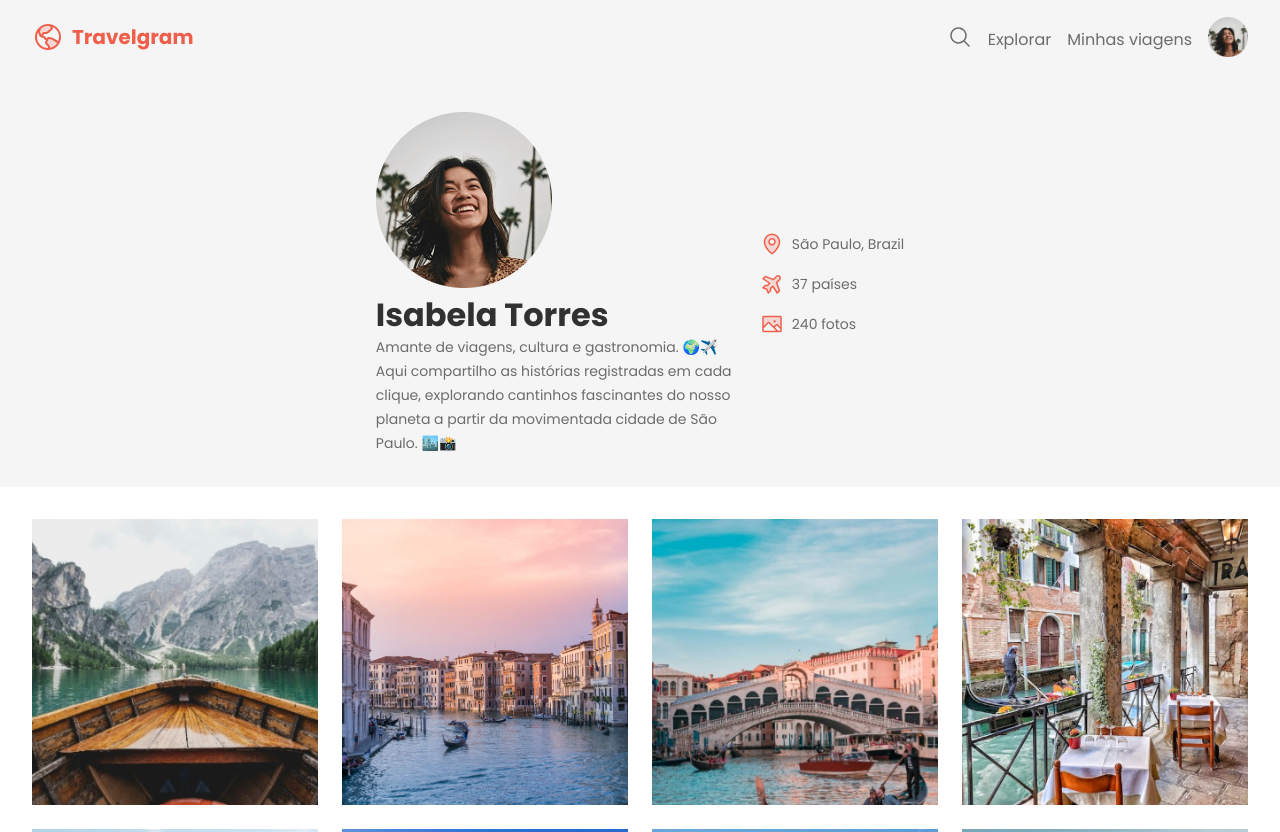
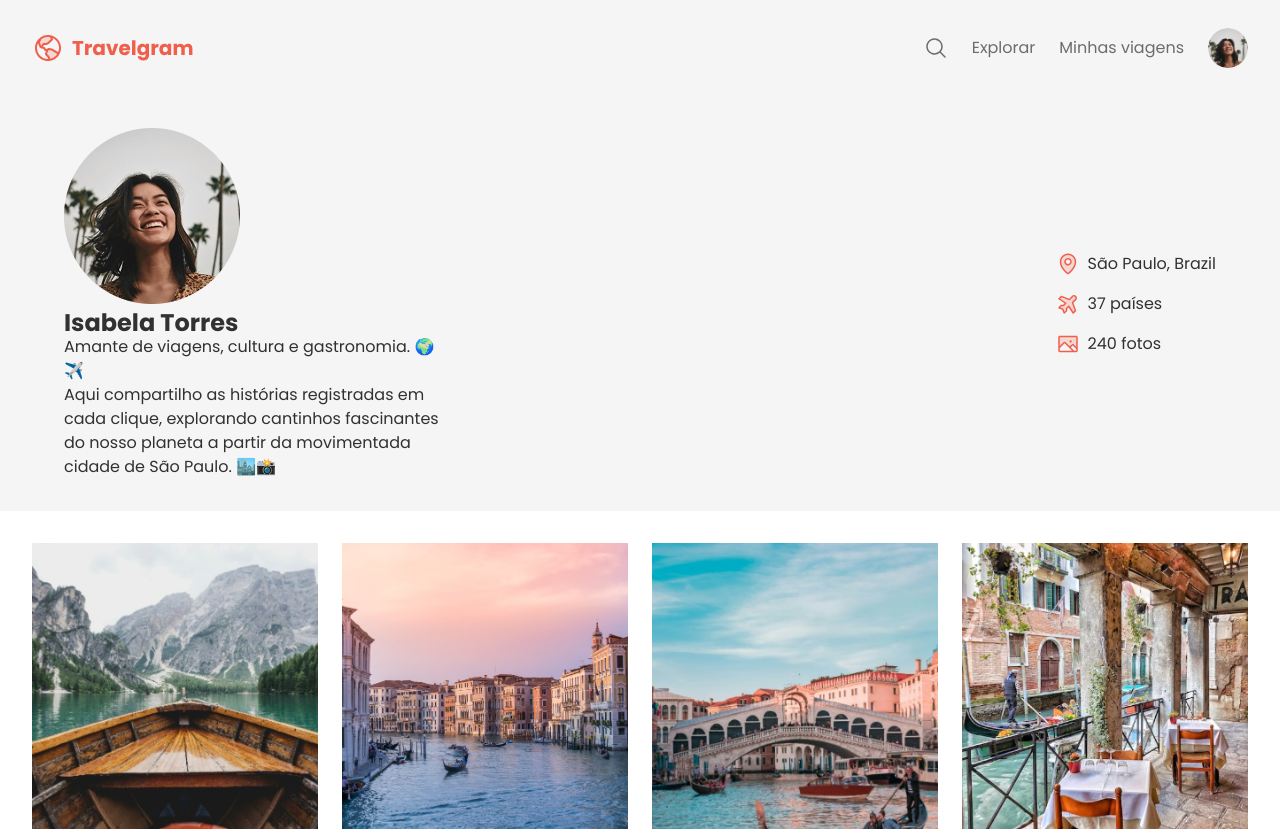
Before and after one commit to Ajhuck/projeto-travelgram, a plain HTML site: page index.html in a window 1280 px wide. Shown: the top 832 px of the page. Drawn offline with Linux system fonts and the light colour scheme.

Commit message:
done nav

```diff
--- a/index.html
+++ b/index.html
@@ -8,27 +8,30 @@
   <title>Travelgram</title>
   <link href="https://fonts.googleapis.com/css2?family=Poppins:ital,wght@0,100;0,200;0,300;0,400;0,500;0,600;0,700;0,800;0,900;1,100;1,200;1,300;1,400;1,500;1,600;1,700;1,800;1,900&display=swap" rel="stylesheet">
   <link rel="stylesheet" href="styles/index.css">
-  <link rel="stylesheet" href="assets/Fav-icon.png">
 </head>
-<div id="surface-color">
-  <div class="container">
-    <nav>
-      <div class="logo">
+<body>
+  <div class="bg-surface-color">
+    <nav class="container">
+      <a href="#" id="logo">
         <img src="assets/Logo.svg" alt="Travelgram Logo">
-      </div>
-      <ul class="nav-links">
+      </a>
+      <ul id="primary-menu">
         <li>
-          <a href="#">
-            <img src="assets/MagnifyingGlass.svg" alt="Magnifying Glass Icon">
-          </a>
+            <a href="#">
+              <img src="assets/MagnifyingGlass.svg" alt="Magnifying Glass Icon">
+            </a>
         </li>
         <li><a href="#">Explorar</a></li>
         <li><a href="#">Minhas viagens</a></li>
-        <li><img src="assets/Profile pic.png" alt="Foto de Perfil"></li>
+        <li>
+          <a href="#">
+            <img src="assets/Profile pic.png" alt="Foto de Perfil">
+          </a>
+        </li>
       </ul>
     </nav>
   </div>
-</div>
+</body>
 <header class="container">
   <section id="profile">
       <div>
--- a/styles/global.css
+++ b/styles/global.css
@@ -14,37 +14,33 @@
   --background-color: #FFFFFF;
   --text-primary-color: #313131;
   --text-secondary-color: #6C6C6C;
+
+  --font-family: 'Poppins', sans-serif;
+  --text-lg: bold 32px/125% var(--font-family);
+  --text: 16px/1.5 var(--font-family);
+  --text-md:14px/170% var(--font-family);
+  --text-sm:12px/170% var(--font-family);
 }
-.container{
-  display: flex;
-  flex-direction: row;
-  justify-content: center;
-  max-width: 1280px;
-}
-#surface-color{
-  background-color: var(--surface-color);
-}
-#paragraph-md{
-  font-size: 14px;
-  line-height: 170%;
+body{
+  font-size: var(--text);
+  background-color: var(--background-color);
   color: var(--text-secondary-color);
 }
-p{
-  font-size: 14px;
-  color: var(--text-secondary-color);
-}
-#paragraph-sm{
-  font-size: 12px;
-  line-height: 170%;
-  color: var(--text-secondary-color);
-}
-h1{
-  font-size: 32px;
-  font-weight: bold;
-  line-height:125%;
-  color: var(--text-primary-color);
+
+a{
+  text-decoration: none;
+  color: inherit;
 }
 a:hover{
   color: var(--brand-color);
   text-decoration: underline;
 }
+
+.container{
+  padding-inline: 32px;
+  max-width: 1280px;
+  margin-inline: auto;
+}
+.bg-surface-color{
+  background-color: var(--surface-color);
+}
--- a/styles/nav.css
+++ b/styles/nav.css
@@ -1,23 +1,20 @@
 nav{
-  width: 100%;
-  height: 80px;
-  background-color: var(--surface-color);
   display: flex;
   align-items: center;
   justify-content: space-between;
-  padding: 20px 32px;
+  line-height: 0;
+  padding-block: 20px;
 }
 nav ul{
   display: flex;
   list-style: none;
   align-items: center;
-  gap: 16px;
+  gap: 24px;
+  padding-block: 8px;
 }
 nav ul li:last-child img{
   width: 40px;
   height: 40px;
+  object-fit: cover;
+  border-radius: 50%;
 }
-a{
-  text-decoration: none;
-  color: var(--text-secondary-color);
-}
```
